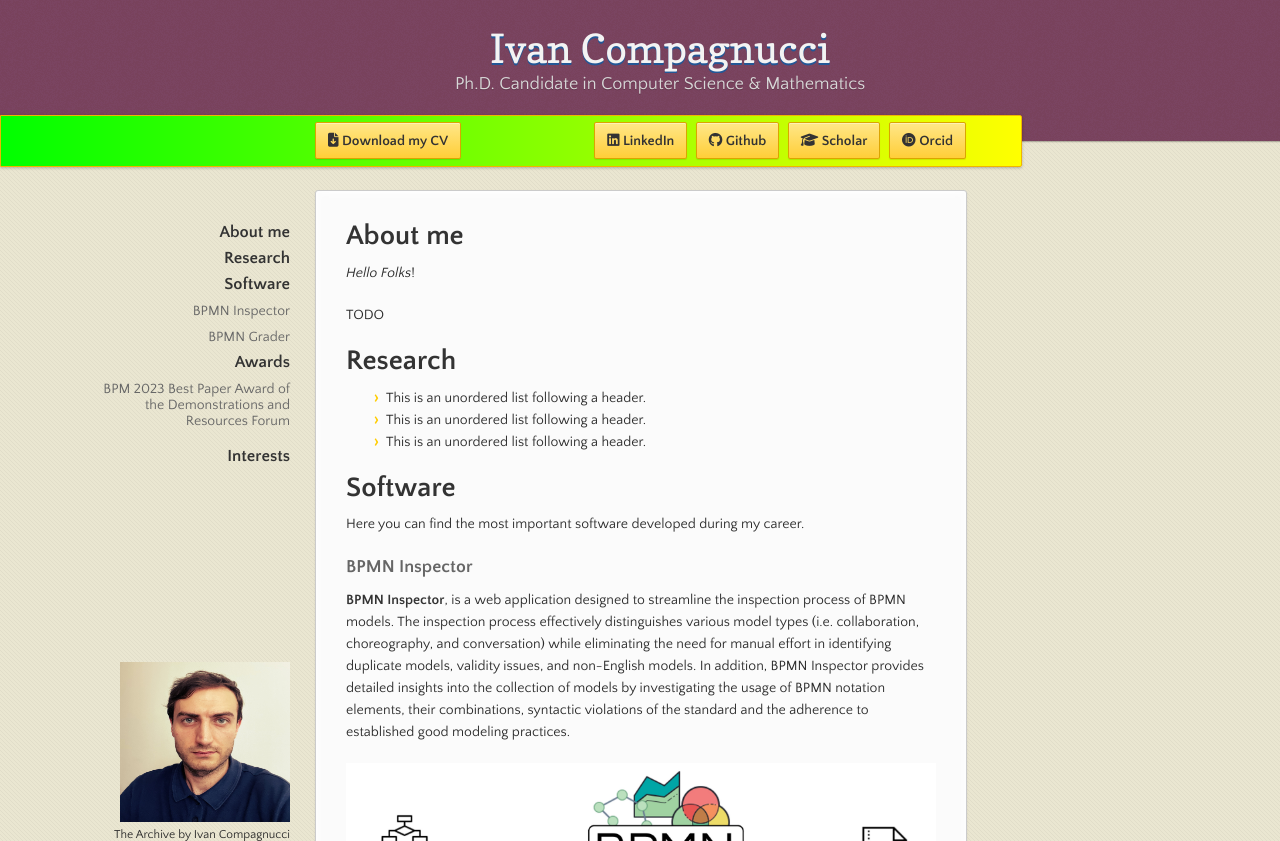
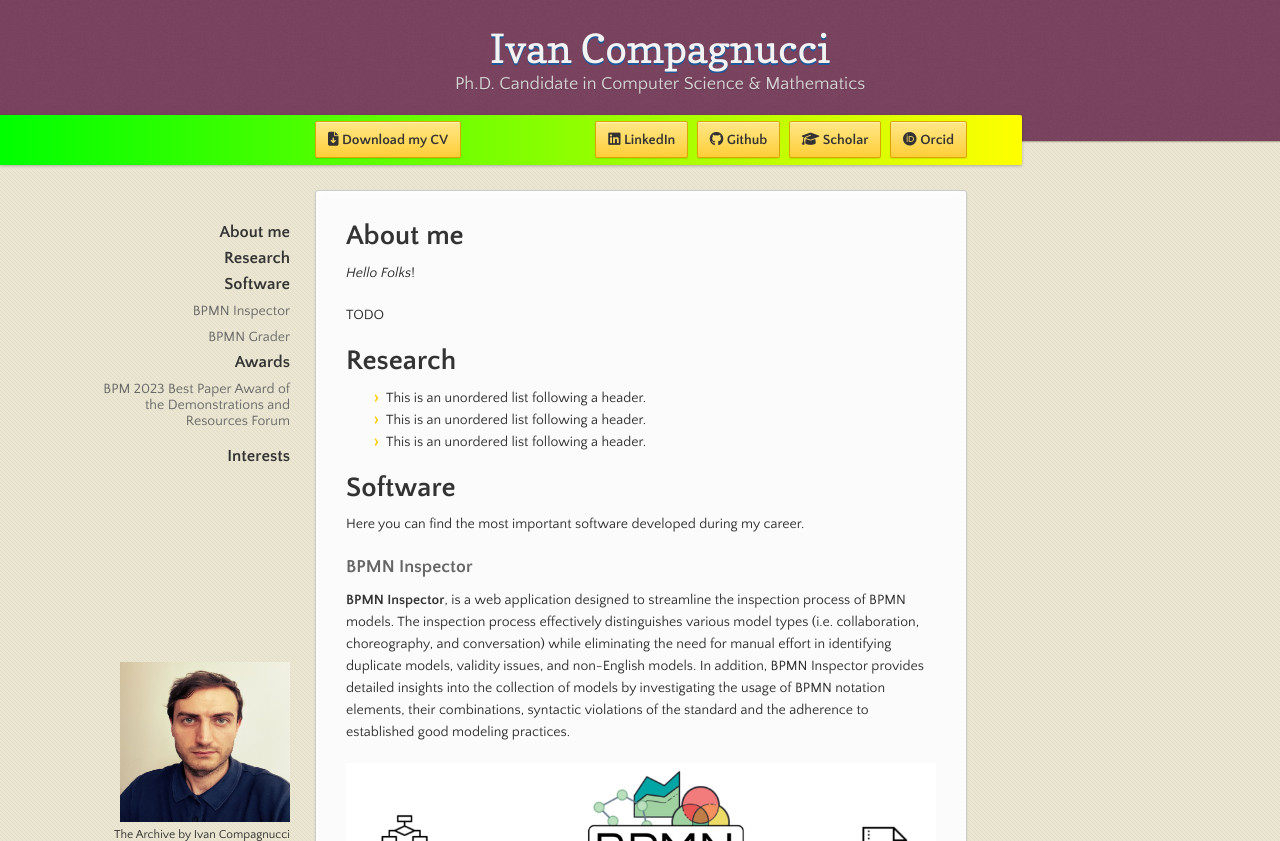
Before and after one commit to IvanComp/IvanComp.github.io, a Jekyll site: the page built from index.md, in a window 1280 px wide. Shown: the top 841 px of the page. Built offline with Jekyll 4.4.1, drawn with Linux system fonts in a browser that asks for light colours; nearby versions of some CDN libraries; our own code applies the rules of GitHub Pages for plain Markdown files.

Commit message:
Added changes

```diff
--- a/_layouts/default.html
+++ b/_layouts/default.html
@@ -26,7 +26,7 @@
 
       <div></div>
 
-      <div style="background: linear-gradient(to right, #00ff00, #ffff00);" id="banner">
+      <div style="border:none; background: linear-gradient(to right, #00ff00, #ffff00);" id="banner">
 
 
         <a href="./assets/file/Scientific_CV_Ivan_Compagnucci.pdf" download="Scientific_CV_Ivan_Compagnucci.pdf" class="button fork"><i class="fas fa-file-download"></i> <strong>Download my CV</strong></a>
```
